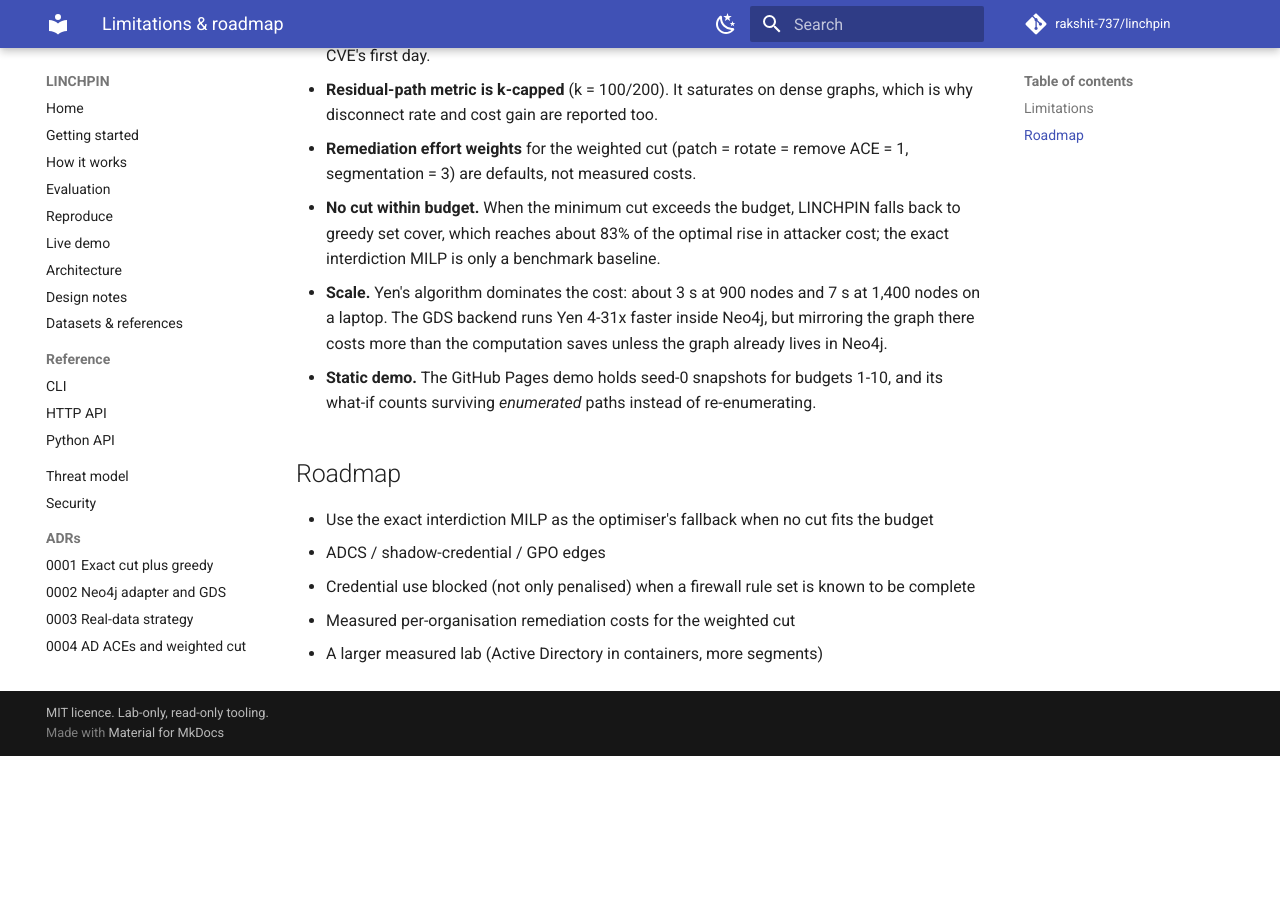
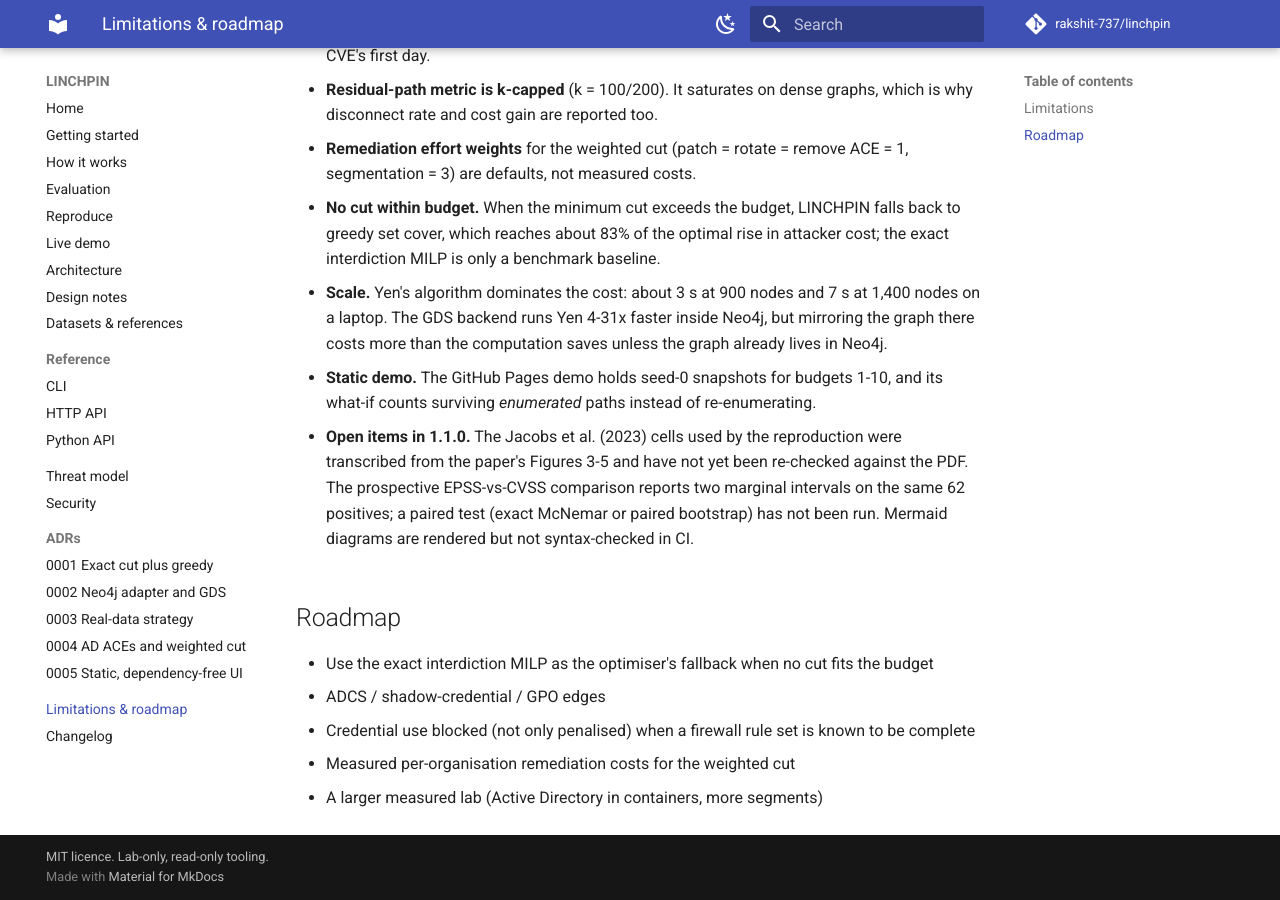
Before and after one commit to rakshit-737/linchpin, an MkDocs documentation site: the page built from docs/limitations.md, in a window 1280 px wide and 900 px high, scrolled down 1029 px. Built offline with MkDocs 1.6.1 and Material for MkDocs 9.7.7, drawn with Linux system fonts in a browser that asks for light colours; comment, search, counter and statistics services are not loaded; before the commit the page ends 1785 px from its top, so only the background shows below that.

Commit message:
chore(release): 1.1.0
Bump version to 1.1.0 (package, API, CITATION), date the CHANGELOG entry, note
the random on-path baseline in the README, reword the prospective interval claim,
and list open items in the limitations.

Co-Authored-By: Claude <noreply@anthropic.com>

```diff
--- a/docs/limitations.md
+++ b/docs/limitations.md
@@ -38,6 +38,8 @@
 - **Static demo.** The GitHub Pages demo holds seed-0 snapshots for budgets 1-10, and its what-if counts surviving
   *enumerated* paths instead of re-enumerating.
 
+- **Open items in 1.1.0.** The Jacobs et al. (2023) cells used by the reproduction were transcribed from the paper's Figures 3-5 and have not yet been re-checked against the PDF. The prospective EPSS-vs-CVSS comparison reports two marginal intervals on the same 62 positives; a paired test (exact McNemar or paired bootstrap) has not been run. Mermaid diagrams are rendered but not syntax-checked in CI.
+
 ## Roadmap
 
 - Use the exact interdiction MILP as the optimiser's fallback when no cut fits the budget
--- a/src/linchpin/__init__.py
+++ b/src/linchpin/__init__.py
@@ -1,2 +1,2 @@
 """LINCHPIN: read-only attack-path reasoning and remediation prioritisation."""
-__version__ = "1.0.0"
+__version__ = "1.1.0"
```
Also changed, not shown: CHANGELOG.md (+1 -1 lines), README.md (+4 -3 lines), docs/evaluation.md (+1 -1 lines), docs/getting-started.md (+1 -1 lines), 4 other files.
